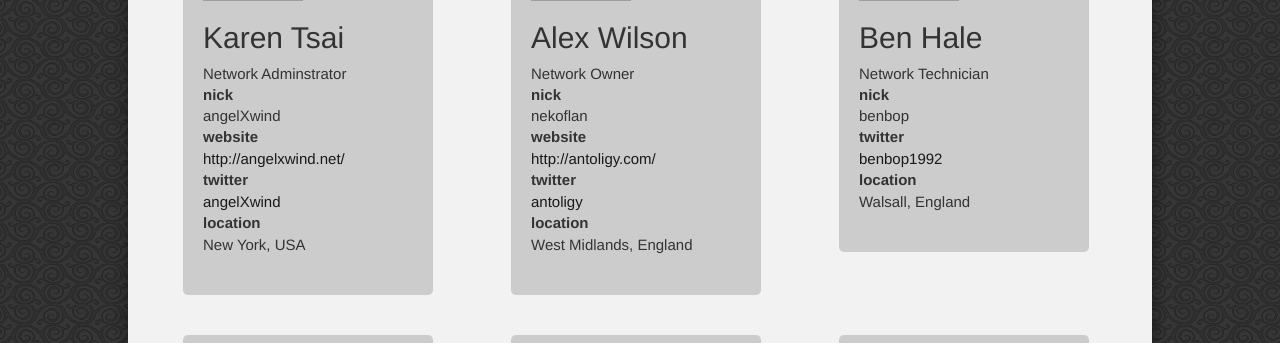
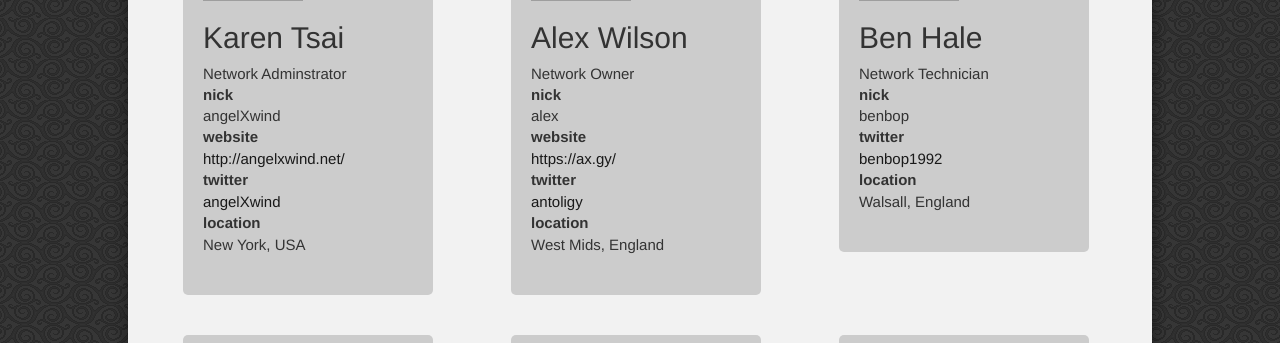
Before and after one commit to StormBit/stormbit.github.io, a Jekyll site: the page built from help/people.md, in a window 1280 px wide and 900 px high. Shown: the part 314-657 px from the top of the window. Built offline with Jekyll 4.4.1, drawn with Linux system fonts in a browser that asks for light colours; nearby versions of some CDN libraries; grey boxes are pictures that could not be loaded.

Commit message:
updating profile

```diff
--- a/_data/people.yml
+++ b/_data/people.yml
@@ -11,14 +11,14 @@ angelXwind:
 
 antoligy:
   name: Alex Wilson
-  email: alex.w@stormbit.net
+  email: a@ax.gy
   gplus: +AlexAntoligyWilson
   gravatar: a38b4c49423da71c55cec5b9482a682f
-  location: West Midlands, England
-  nick: nekoflan
+  location: West Mids, England
+  nick: alex
   role: Network Owner
   twitter: antoligy
-  website: http://antoligy.com/
+  website: https://ax.gy/
 
 benbop:
   name: Ben Hale
```
